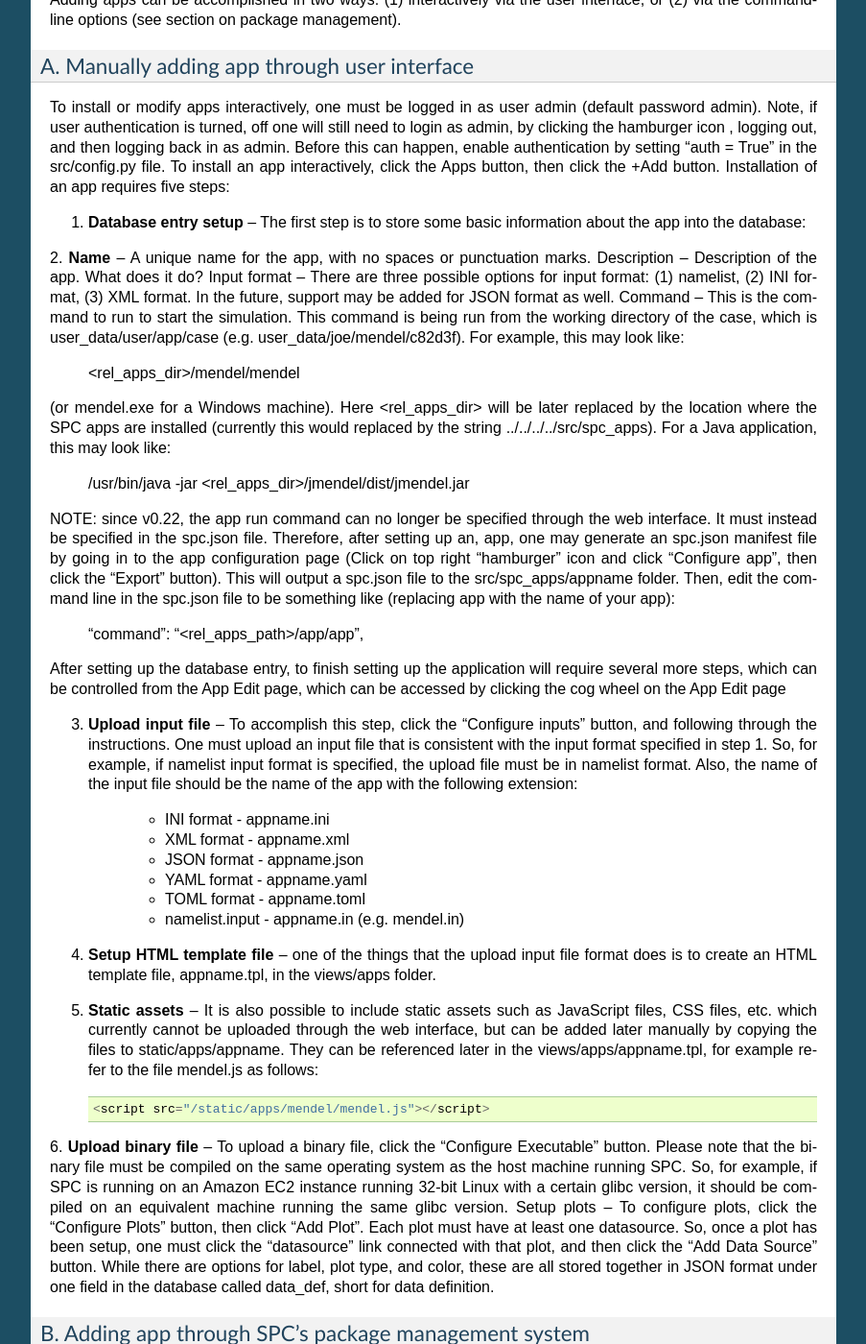
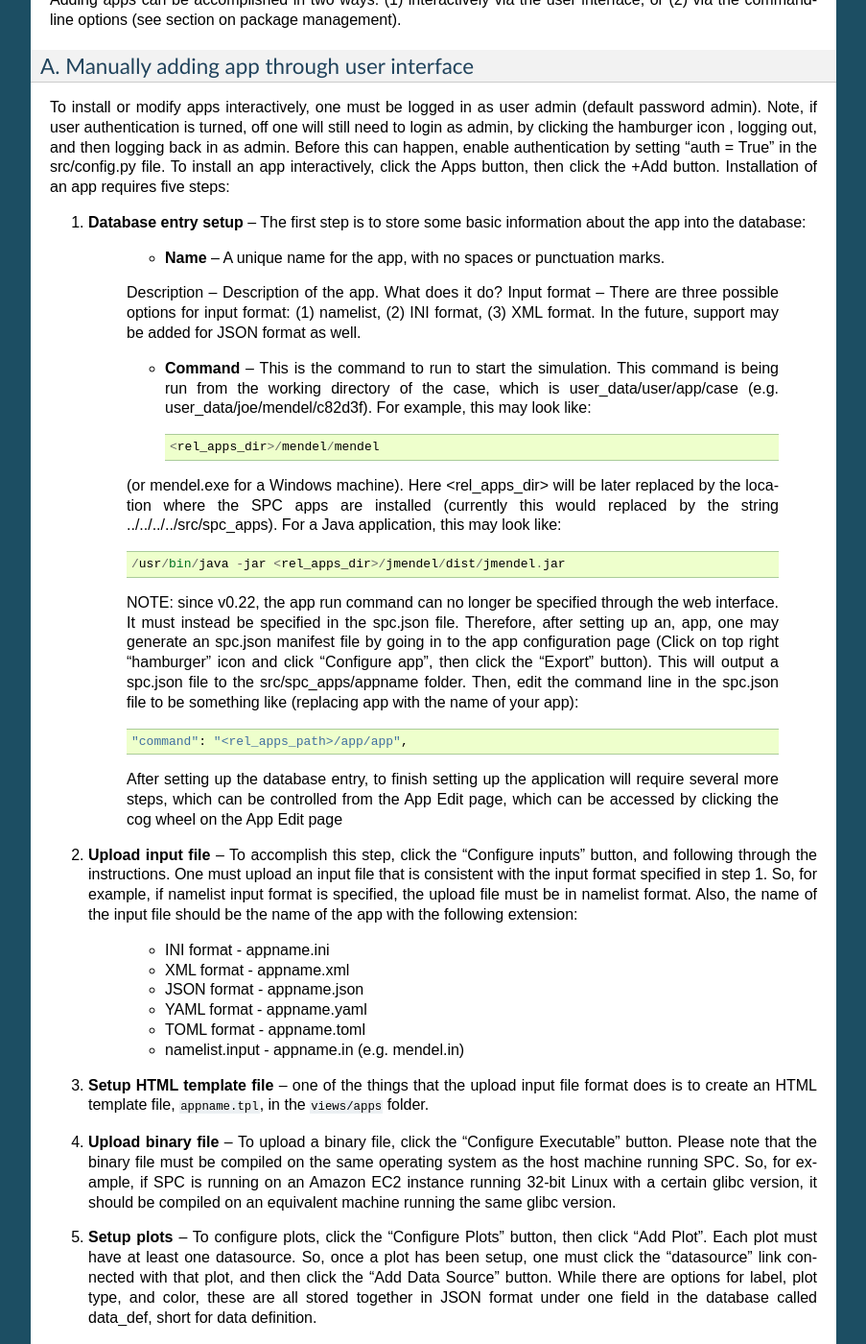
Before and after one commit to whbrewer/spc, a Sphinx documentation site: the page built from docs/index.rst, in a window 1280 px wide and 1400 px high, scrolled down 930 px. Shown: the whole window at 96% size, without its empty margins (198-1101 px from the left). Built offline with Sphinx 7.4.7, drawn with Linux system fonts in a browser that asks for light colours; some of the changed lines change nothing that is shown.

Commit message:
update add app section

```diff
--- a/docs/index.rst
+++ b/docs/index.rst
@@ -37,24 +37,25 @@ To install an app interactively, click the Apps button, then click the +Add butt
 
 1. **Database entry setup** – The first step is to store some basic information about the app into the database:
 
-2. **Name** – A unique name for the app, with no spaces or punctuation marks.
-Description – Description of the app.  What does it do?
-Input format – There are three possible options for input format: (1) namelist, (2) INI format, (3) XML format.  In the future, support may be added for JSON format as well.
-Command – This is the command to run to start the simulation.  This command is being run from the working directory of the case, which is user_data/user/app/case (e.g. user_data/joe/mendel/c82d3f).   For example, this may look like:
+	* **Name** – A unique name for the app, with no spaces or punctuation marks.
+	Description – Description of the app.  What does it do?
+	Input format – There are three possible options for input format: (1) namelist, (2) INI format, (3) XML format.  In the future, support may be added for JSON format as well.
 
-    <rel_apps_dir>/mendel/mendel
+	* **Command** – This is the command to run to start the simulation.  This command is being run from the working directory of the case, which is user_data/user/app/case (e.g. user_data/joe/mendel/c82d3f).   For example, this may look like::
 
-(or mendel.exe for a Windows machine).  Here <rel_apps_dir> will be later replaced by the location where the SPC apps are installed (currently this would replaced by the string ../../../../src/spc_apps). For a Java application, this may look like:
+	    <rel_apps_dir>/mendel/mendel
 
-    /usr/bin/java -jar <rel_apps_dir>/jmendel/dist/jmendel.jar
+	(or mendel.exe for a Windows machine).  Here <rel_apps_dir> will be later replaced by the location where the SPC apps are installed (currently this would replaced by the string ../../../../src/spc_apps). For a Java application, this may look like::
 
-NOTE: since v0.22, the app run command can no longer be specified through the web interface.  It must instead be specified in the spc.json file.  Therefore, after setting up an, app, one may generate an spc.json manifest file by going in to the app configuration page (Click on top right “hamburger” icon and click “Configure app”, then click the “Export” button).  This will output a spc.json file to the src/spc_apps/appname folder.   Then, edit the command line in the  spc.json file to be something like (replacing app with the name of your app):
+	    /usr/bin/java -jar <rel_apps_dir>/jmendel/dist/jmendel.jar
 
-    "command": "<rel_apps_path>/app/app",
+	NOTE: since v0.22, the app run command can no longer be specified through the web interface.  It must instead be specified in the spc.json file.  Therefore, after setting up an, app, one may generate an spc.json manifest file by going in to the app configuration page (Click on top right “hamburger” icon and click “Configure app”, then click the “Export” button).  This will output a spc.json file to the src/spc_apps/appname folder.   Then, edit the command line in the  spc.json file to be something like (replacing app with the name of your app)::
 
-After setting up the database entry, to finish setting up the application will require several more steps, which can be controlled from the App Edit page, which can be accessed by clicking the cog wheel on the App Edit page
+	    "command": "<rel_apps_path>/app/app",
 
-3. **Upload input file** – To accomplish this step, click the “Configure inputs” button, and following through the instructions. One must upload an input file that is consistent with the input format specified in step 1.  So, for example, if namelist input format is specified, the upload file must be in namelist format.  Also, the name of the input file should be the name of the app with the following extension:
+	After setting up the database entry, to finish setting up the application will require several more steps, which can be controlled from the App Edit page, which can be accessed by clicking the cog wheel on the App Edit page
+
+2. **Upload input file** – To accomplish this step, click the “Configure inputs” button, and following through the instructions. One must upload an input file that is consistent with the input format specified in step 1.  So, for example, if namelist input format is specified, the upload file must be in namelist format.  Also, the name of the input file should be the name of the app with the following extension:
 
 	* INI format - appname.ini
 	* XML format - appname.xml
@@ -63,14 +64,16 @@ After setting up the database entry, to finish setting up the application will r
 	* TOML format - appname.toml
 	* namelist.input - appname.in (e.g. mendel.in)
 
-4. **Setup HTML template file** – one of the things that the upload input file format does is to create an HTML template file, appname.tpl, in the views/apps folder.
+3. **Setup HTML template file** – one of the things that the upload input file format does is to create an HTML template file, ``appname.tpl``, in the ``views/apps`` folder.
 
-5. **Static assets** – It is also possible to include static assets such as JavaScript files, CSS files, etc. which currently cannot be uploaded through the web interface, but can be added later manually by copying the files to static/apps/appname.   They can be referenced later in the views/apps/appname.tpl, for example refer to the file mendel.js as follows::
+4. **Upload binary file** – To upload a binary file, click the “Configure Executable” button.  Please note that the binary file must be compiled on the same operating system as the host machine running SPC.  So, for example, if SPC is running on an Amazon EC2 instance running 32-bit Linux with a certain glibc version, it should be compiled on an equivalent machine running the same glibc version.
+
+5. **Setup plots** – To configure plots, click the “Configure Plots” button, then click “Add Plot”.  Each plot must have at least one datasource.  So, once a plot has been setup, one must click the “datasource” link connected with that plot, and then click the “Add Data Source” button.  While there are options for label, plot type, and color, these are all stored together in JSON format under one field in the database called data_def, short for data definition.
+
+Additional options.  **Static assets** – It is also possible to include static assets such as JavaScript files, CSS files, etc. which currently cannot be uploaded through the web interface, but can be added later manually by copying the files to static/apps/appname.   They can be referenced later in the views/apps/appname.tpl, for example refer to the file mendel.js as follows::
 
     <script src="/static/apps/mendel/mendel.js"></script>
 
-6. **Upload binary file** – To upload a binary file, click the “Configure Executable” button.  Please note that the binary file must be compiled on the same operating system as the host machine running SPC.  So, for example, if SPC is running on an Amazon EC2 instance running 32-bit Linux with a certain glibc version, it should be compiled on an equivalent machine running the same glibc version.
-Setup plots – To configure plots, click the “Configure Plots” button, then click “Add Plot”.  Each plot must have at least one datasource.  So, once a plot has been setup, one must click the “datasource” link connected with that plot, and then click the “Add Data Source” button.  While there are options for label, plot type, and color, these are all stored together in JSON format under one field in the database called data_def, short for data definition.
 
 B. Adding app through SPC’s package management system
 ~~~~~~~~~~~~~~~~~~~~~~~~~~~~~~~~~~~~~~~~~~~~~~~~~~~~~
```
